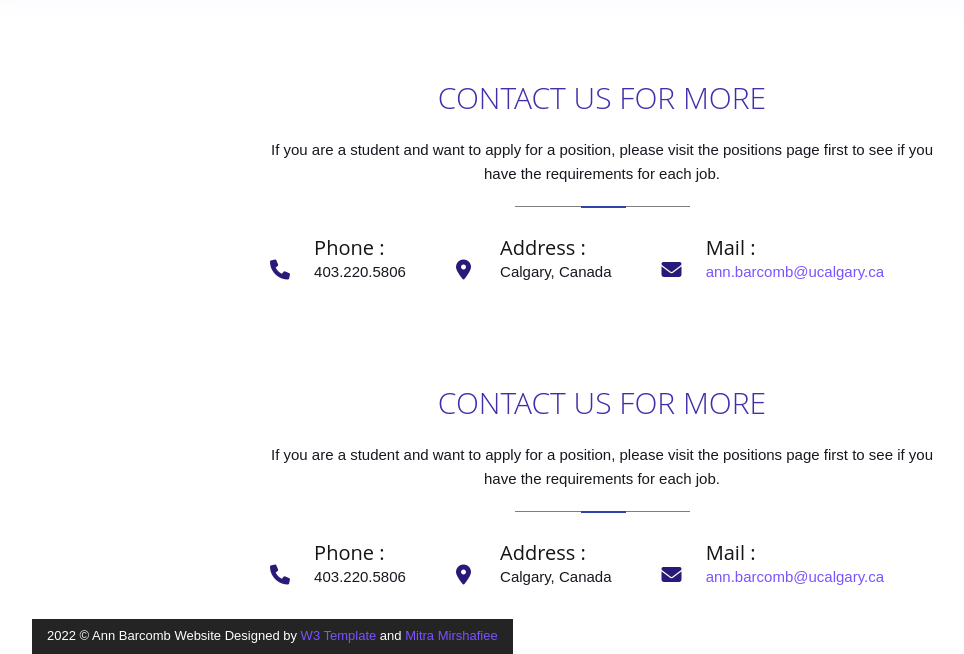
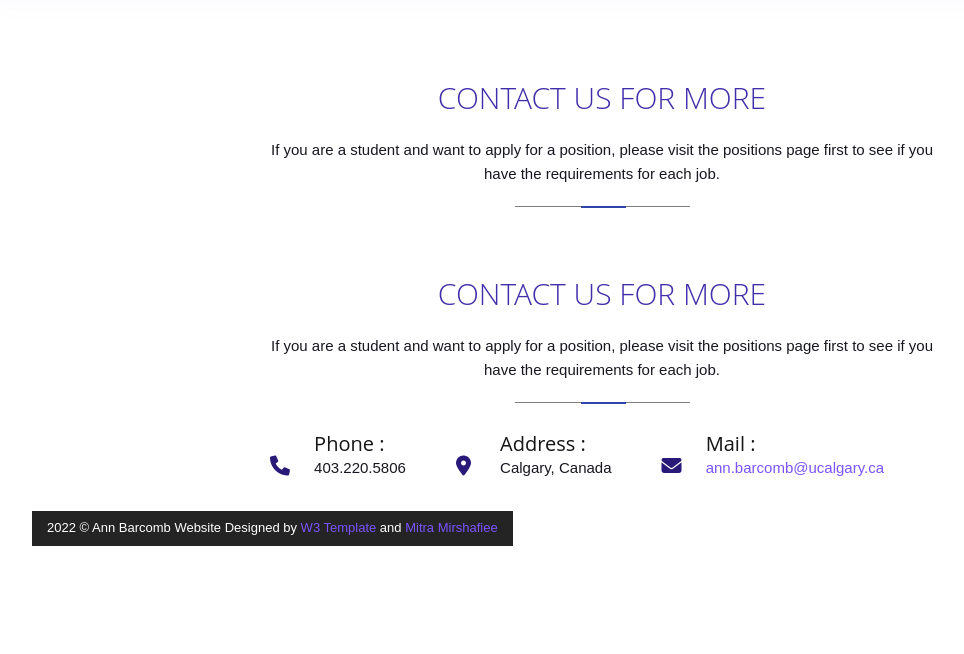
Before and after one commit to mitramir55/publications, a Flask app: page /teaching in a window 1280 px wide. Shown: the part 1031-1685 px from the top of the page, without its empty margins (38-1002 px from the left). After the commit the page ends 1577 px from the top, so only its background shows below. Run offline with Flask 2, Linux system fonts and the light colour scheme; some libraries are stand-ins or nearby versions.

Commit message:
removed the footer extra div

```diff
--- a/templates/teaching.html
+++ b/templates/teaching.html
@@ -104,29 +104,5 @@
           If you are a student and want to apply for a position, please visit the positions page first to see if you have the requirements for each job.
         </p>
         <span class="section-title-line"></span> </div>
-      <div class="col-md-12" id="footer_info">
-        <div class="row">
-          <div class="info-box">
-            <div class="icon"> <i class="fas fa-phone"></i> </div>
-            <div class="content">
-              <h4>Phone :</h4>
-              <p>403.220.5806</p>
-            </div>
-          </div>
-          <div class="info-box">
-            <div class="icon"> <i class="fas fa-map-marker-alt"></i> </div>
-            <div class="content">
-              <h4>Address :</h4>
-              <p>Calgary, Canada</p>
-            </div>
-          </div>
-          <div class="info-box">
-            <div class="icon"> <i class="fas fa-envelope"></i> </div>
-            <div class="content">
-              <h4>Mail :</h4>
-              <p><a href="#">ann.barcomb@ucalgary.ca</a></p>
-            </div>
-          </div>
-        </div>
-      </div>
+
       {% endblock %}
```
Also changed, not shown: templates/positions.html (+0 -25 lines).
